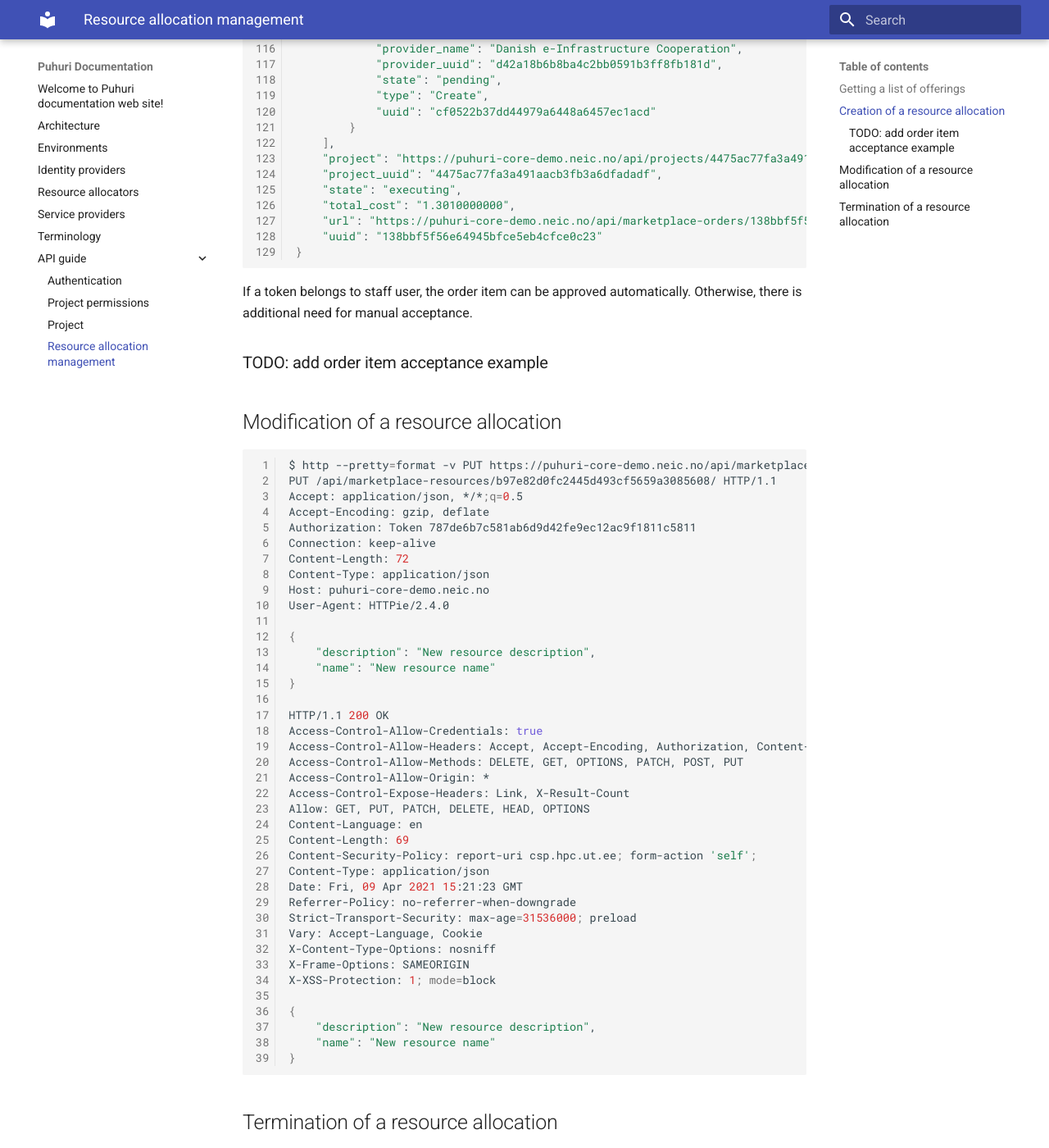
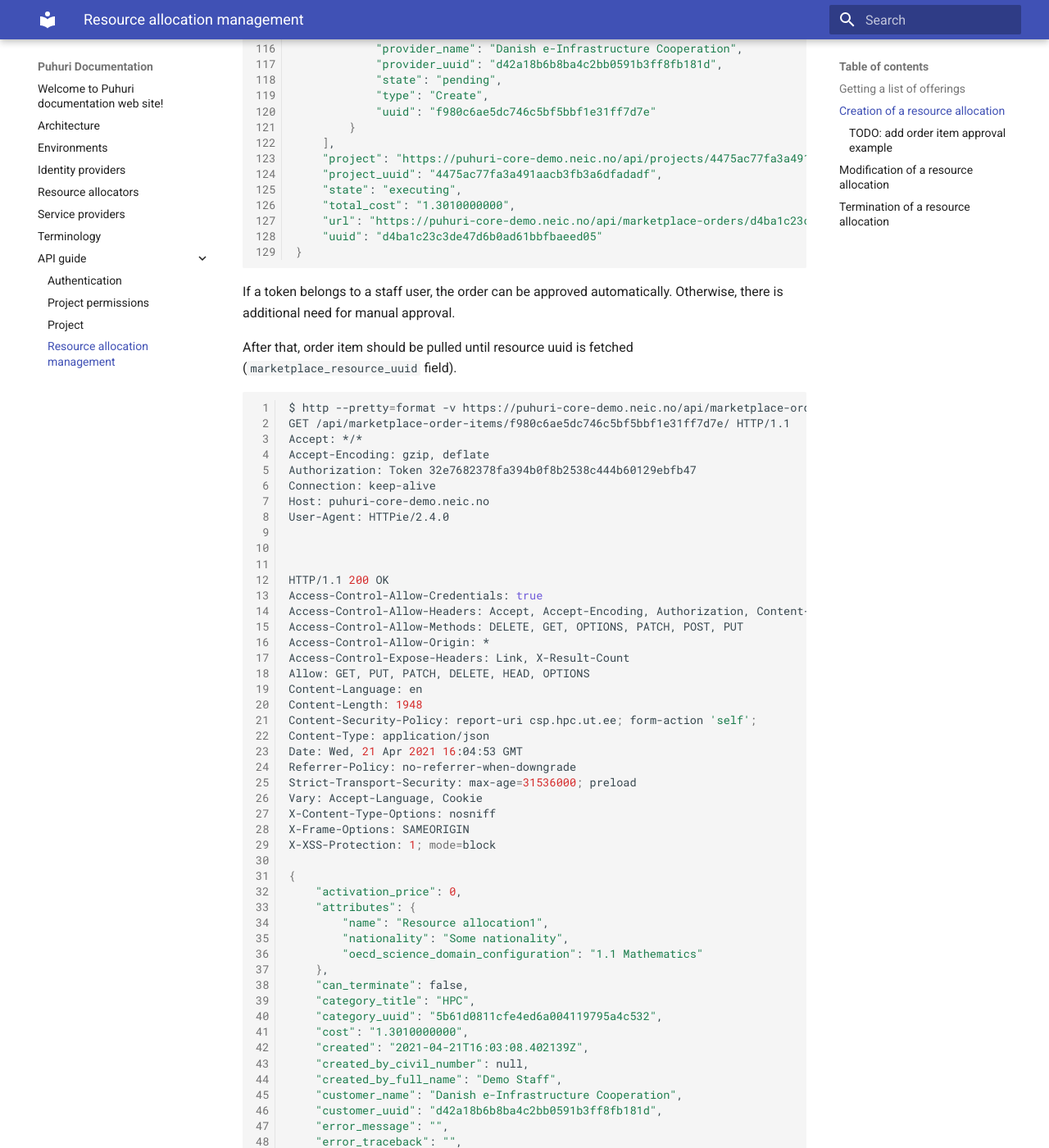
Before and after one commit to neicnordic/puhuri-web, an MkDocs documentation site: the page built from docs/API guide/resource-allocation-management.md, in a window 1280 px wide and 1400 px high, scrolled down 7352 px. Shown: the whole window at 82% size. Built offline with MkDocs 1.6.1 and Material for MkDocs 9.7.7, drawn with Linux system fonts in a browser that asks for light colours; some of the changed text lies outside the part shown.

Commit message:
Add order item getting example

````diff
--- a/docs/API guide/resource-allocation-management.md
+++ b/docs/API guide/resource-allocation-management.md
@@ -248,13 +248,13 @@ User can create an order item including requested allocation parameters.
     - **`limits`** - a set of resource limits for an allocation
 
 ```bash
-$ http --pretty=format -v POST https://puhuri-core-demo.neic.no/api/marketplace-orders/ Authorization:"Token 787de6b7c581ab6d9d42fe9ec12ac9f1811c5811" <<< '{
+$ http --pretty=format -v POST https://puhuri-core-demo.neic.no/api/marketplace-orders/ Authorization:"Token 32e7682378fa394b0f8b2538c444b60129ebfb47" <<< '{
     "project": "https://puhuri-core-demo.neic.no/api/projects/4475ac77fa3a491aacb3fb3a6dfadadf/",
     "items": [
             {
             "offering": "https://puhuri-core-demo.neic.no/api/marketplace-offerings/073a0ddd6eba4ff4a90b943ae3e1b7c9/",
             "attributes": {
-                "name": "Resource allocation",
+                "name": "Resource allocation1",
                 "nationality": "Some nationality",
                 "oecd_science_domain_configuration": "1.1 Mathematics"
             },
@@ -271,9 +271,9 @@ $ http --pretty=format -v POST https://puhuri-core-demo.neic.no/api/marketplace-
 POST /api/marketplace-orders/ HTTP/1.1
 Accept: application/json, */*;q=0.5
 Accept-Encoding: gzip, deflate
-Authorization: Token 787de6b7c581ab6d9d42fe9ec12ac9f1811c5811
+Authorization: Token 32e7682378fa394b0f8b2538c444b60129ebfb47
 Connection: keep-alive
-Content-Length: 729
+Content-Length: 730
 Content-Type: application/json
 Host: puhuri-core-demo.neic.no
 User-Agent: HTTPie/2.4.0
@@ -282,7 +282,7 @@ User-Agent: HTTPie/2.4.0
     "items": [
         {
             "attributes": {
-                "name": "Resource allocation",
+                "name": "Resource allocation1",
                 "nationality": "Some nationality",
                 "oecd_science_domain_configuration": "1.1 Mathematics"
             },
@@ -306,11 +306,11 @@ Access-Control-Allow-Origin: *
 Access-Control-Expose-Headers: Link, X-Result-Count
 Allow: GET, POST, HEAD, OPTIONS
 Content-Language: en
-Content-Length: 2113
+Content-Length: 2114
 Content-Security-Policy: report-uri csp.hpc.ut.ee; form-action 'self';
 Content-Type: application/json
-Date: Fri, 09 Apr 2021 14:24:39 GMT
-Location: https://puhuri-core-demo.neic.no/api/marketplace-orders/138bbf5f56e64945bfce5eb4cfce0c23/
+Date: Wed, 21 Apr 2021 16:03:08 GMT
+Location: https://puhuri-core-demo.neic.no/api/marketplace-orders/d4ba1c23c3de47d6b0ad61bbfbaeed05/
 Referrer-Policy: no-referrer-when-downgrade
 Strict-Transport-Security: max-age=31536000; preload
 Vary: Accept-Language, Cookie
@@ -319,27 +319,27 @@ X-Frame-Options: SAMEORIGIN
 X-XSS-Protection: 1; mode=block
 
 {
-    "approved_at": "2021-04-09T14:24:39.425358Z",
+    "approved_at": "2021-04-21T16:03:08.430238Z",
     "approved_by": "https://puhuri-core-demo.neic.no/api/users/3f2cadfbb2b145fd8cf18d549dcd7329/",
     "approved_by_full_name": "Demo Staff",
     "approved_by_username": "admin",
-    "created": "2021-04-09T14:24:39.379527Z",
+    "created": "2021-04-21T16:03:08.389589Z",
     "created_by": "https://puhuri-core-demo.neic.no/api/users/3f2cadfbb2b145fd8cf18d549dcd7329/",
     "created_by_full_name": "Demo Staff",
     "created_by_username": "admin",
     "customer_uuid": "d42a18b6b8ba4c2bb0591b3ff8fb181d",
-    "file": "https://puhuri-core-demo.neic.no/api/marketplace-orders/138bbf5f56e64945bfce5eb4cfce0c23/pdf/",
+    "file": "https://puhuri-core-demo.neic.no/api/marketplace-orders/d4ba1c23c3de47d6b0ad61bbfbaeed05/pdf/",
     "items": [
         {
             "attributes": {
-                "name": "Resource allocation",
+                "name": "Resource allocation1",
                 "nationality": "Some nationality",
                 "oecd_science_domain_configuration": "1.1 Mathematics"
             },
             "category_title": "HPC",
             "category_uuid": "5b61d0811cfe4ed6a004119795a4c532",
             "cost": "1.3010000000",
-            "created": "2021-04-09T14:24:39.396873Z",
+            "created": "2021-04-21T16:03:08.402139Z",
             "error_message": "",
             "error_traceback": "",
             "limits": {
@@ -347,7 +347,7 @@ X-XSS-Protection: 1; mode=block
                 "gb_k_hours": 1,
                 "gpu_k_hours": 2
             },
-            "modified": "2021-04-09T14:24:39.396873Z",
+            "modified": "2021-04-21T16:03:08.402139Z",
             "offering": "https://puhuri-core-demo.neic.no/api/marketplace-offerings/073a0ddd6eba4ff4a90b943ae3e1b7c9/",
             "offering_billable": true,
             "offering_description": "LUMI share of Denmark",
@@ -367,21 +367,117 @@ X-XSS-Protection: 1; mode=block
             "provider_uuid": "d42a18b6b8ba4c2bb0591b3ff8fb181d",
             "state": "pending",
             "type": "Create",
-            "uuid": "cf0522b37dd44979a6448a6457ec1acd"
+            "uuid": "f980c6ae5dc746c5bf5bbf1e31ff7d7e"
         }
     ],
     "project": "https://puhuri-core-demo.neic.no/api/projects/4475ac77fa3a491aacb3fb3a6dfadadf/",
     "project_uuid": "4475ac77fa3a491aacb3fb3a6dfadadf",
     "state": "executing",
     "total_cost": "1.3010000000",
-    "url": "https://puhuri-core-demo.neic.no/api/marketplace-orders/138bbf5f56e64945bfce5eb4cfce0c23/",
-    "uuid": "138bbf5f56e64945bfce5eb4cfce0c23"
+    "url": "https://puhuri-core-demo.neic.no/api/marketplace-orders/d4ba1c23c3de47d6b0ad61bbfbaeed05/",
+    "uuid": "d4ba1c23c3de47d6b0ad61bbfbaeed05"
 }
 ```
 
-If a token belongs to staff user, the order item can be approved automatically. Otherwise, there is additional need for manual acceptance.
+If a token belongs to a staff user, the order can be approved automatically.
+Otherwise, there is additional need for manual approval.
 
-### TODO: add order item acceptance example
+After that, order item should be pulled until resource uuid is fetched (`marketplace_resource_uuid` field).
+
+```bash
+$ http --pretty=format -v https://puhuri-core-demo.neic.no/api/marketplace-order-items/f980c6ae5dc746c5bf5bbf1e31ff7d7e/ Authorization:"Token 32e7682378fa394b0f8b2538c444b60129ebfb47"
+GET /api/marketplace-order-items/f980c6ae5dc746c5bf5bbf1e31ff7d7e/ HTTP/1.1
+Accept: */*
+Accept-Encoding: gzip, deflate
+Authorization: Token 32e7682378fa394b0f8b2538c444b60129ebfb47
+Connection: keep-alive
+Host: puhuri-core-demo.neic.no
+User-Agent: HTTPie/2.4.0
+
+
+
+HTTP/1.1 200 OK
+Access-Control-Allow-Credentials: true
+Access-Control-Allow-Headers: Accept, Accept-Encoding, Authorization, Content-Type, Origin, User-Agent, X-CSRFToken, X-Requested-With
+Access-Control-Allow-Methods: DELETE, GET, OPTIONS, PATCH, POST, PUT
+Access-Control-Allow-Origin: *
+Access-Control-Expose-Headers: Link, X-Result-Count
+Allow: GET, PUT, PATCH, DELETE, HEAD, OPTIONS
+Content-Language: en
+Content-Length: 1948
+Content-Security-Policy: report-uri csp.hpc.ut.ee; form-action 'self';
+Content-Type: application/json
+Date: Wed, 21 Apr 2021 16:04:53 GMT
+Referrer-Policy: no-referrer-when-downgrade
+Strict-Transport-Security: max-age=31536000; preload
+Vary: Accept-Language, Cookie
+X-Content-Type-Options: nosniff
+X-Frame-Options: SAMEORIGIN
+X-XSS-Protection: 1; mode=block
+
+{
+    "activation_price": 0,
+    "attributes": {
+        "name": "Resource allocation1",
+        "nationality": "Some nationality",
+        "oecd_science_domain_configuration": "1.1 Mathematics"
+    },
+    "can_terminate": false,
+    "category_title": "HPC",
+    "category_uuid": "5b61d0811cfe4ed6a004119795a4c532",
+    "cost": "1.3010000000",
+    "created": "2021-04-21T16:03:08.402139Z",
+    "created_by_civil_number": null,
+    "created_by_full_name": "Demo Staff",
+    "customer_name": "Danish e-Infrastructure Cooperation",
+    "customer_uuid": "d42a18b6b8ba4c2bb0591b3ff8fb181d",
+    "error_message": "",
+    "error_traceback": "",
+    "fixed_price": 0,
+    "issue": null,
+    "limits": {
+        "cpu_k_hours": 3,
+        "gb_k_hours": 1,
+        "gpu_k_hours": 2
+    },
+    "marketplace_resource_uuid": "7b0dc0323ce94ebda8670d76a40ebe99",
+    "modified": "2021-04-21T16:03:08.542428Z",
+    "new_cost_estimate": 1.301,
+    "new_plan_name": "LUMI Common",
+    "new_plan_uuid": "c0fb33c79e9b48f69fcb6da26db5a28b",
+    "offering": "https://puhuri-core-demo.neic.no/api/marketplace-offerings/073a0ddd6eba4ff4a90b943ae3e1b7c9/",
+    "offering_billable": true,
+    "offering_description": "LUMI share of Denmark",
+    "offering_name": "LUMI Denmark",
+    "offering_shared": true,
+    "offering_terms_of_service": "",
+    "offering_thumbnail": null,
+    "offering_type": "Marketplace.Basic",
+    "offering_uuid": "073a0ddd6eba4ff4a90b943ae3e1b7c9",
+    "old_cost_estimate": 1.301,
+    "order_approved_at": "2021-04-21T16:03:08.430238Z",
+    "order_approved_by": "Demo Staff",
+    "order_uuid": "d4ba1c23c3de47d6b0ad61bbfbaeed05",
+    "output": "",
+    "plan": "https://puhuri-core-demo.neic.no/api/marketplace-plans/c0fb33c79e9b48f69fcb6da26db5a28b/",
+    "plan_description": "Default plan for all LUMI",
+    "plan_name": "LUMI Common",
+    "plan_unit": "month",
+    "plan_uuid": "c0fb33c79e9b48f69fcb6da26db5a28b",
+    "project_name": "New project name",
+    "project_uuid": "4475ac77fa3a491aacb3fb3a6dfadadf",
+    "provider_name": "Danish e-Infrastructure Cooperation",
+    "provider_uuid": "d42a18b6b8ba4c2bb0591b3ff8fb181d",
+    "resource_name": "Resource allocation1",
+    "resource_type": null,
+    "resource_uuid": null,
+    "state": "done",
+    "type": "Create",
+    "uuid": "f980c6ae5dc746c5bf5bbf1e31ff7d7e"
+}
+```
+
+### TODO: add order item approval example
 
 ## Modification of a resource allocation
 
````
